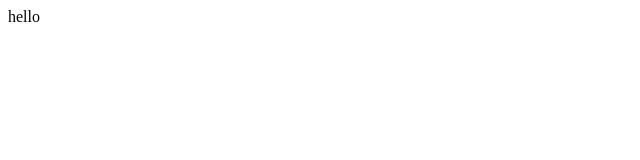
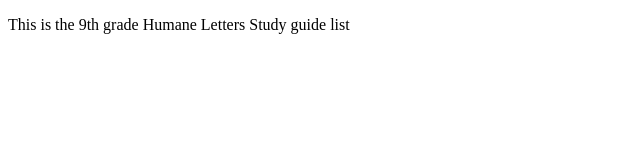
Before and after one commit to McD1224/McD1224.github.io, a plain HTML site: page HumaneLetterGuide.html in a window 1280 px wide. Shown: the whole page, without its empty margins (0-640 px from the left). Drawn offline with Linux system fonts and the light colour scheme.

Commit message:
HL formatting

```diff
--- a/HumaneLetterGuide.html
+++ b/HumaneLetterGuide.html
@@ -1 +1,8 @@
-<p>hello</p>
+<!DOCTYPE html>
+<html lang="en"></html>
+    <head>
+    </head>
+    <body>
+        <p>This is the 9th grade Humane Letters Study guide list</p>
+    </body>
+</html>
```
